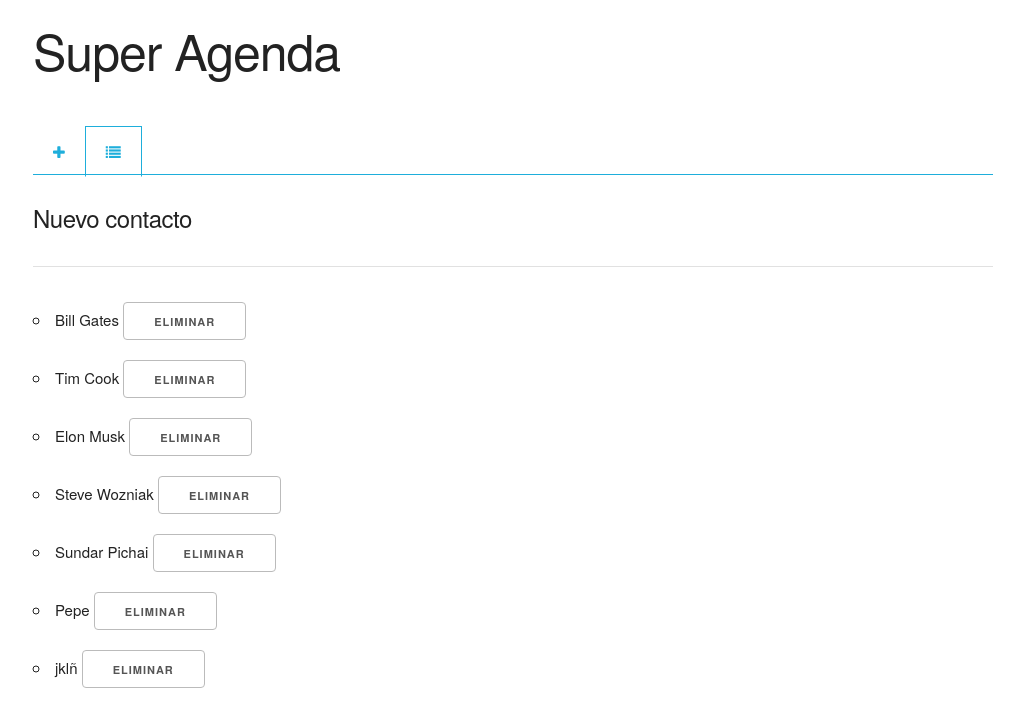
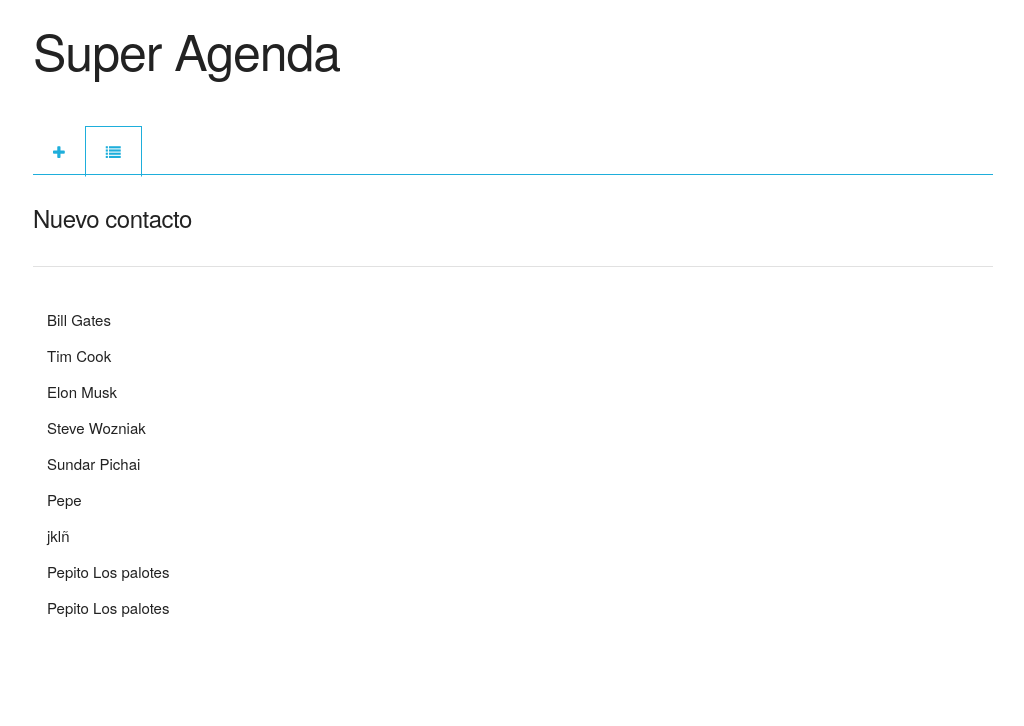
Before and after one commit to jexus6/agenda, an Angular app: page /todos in a window 1280 px wide. Shown: the top 726 px of the page, without its empty margins (127-1151 px from the left). Built offline with nearby package versions, Linux system fonts and the light colour scheme; data requests are answered from the project's data file.

Commit message:
añadido detalles

```diff
--- a/db.json
+++ b/db.json
@@ -42,6 +42,24 @@
       "facebook": "",
       "twitter": "",
       "id": 7
+    },
+    {
+      "nombre": "Pepito",
+      "apellidos": "Los palotes",
+      "telefono": "5555",
+      "email": "sdfsdf@sfs",
+      "facebook": "",
+      "twitter": "",
+      "id": 8
+    },
+    {
+      "nombre": "Pepito",
+      "apellidos": "Los palotes",
+      "telefono": "5555",
+      "email": "sdfsdf@sfs",
+      "facebook": "",
+      "twitter": "",
+      "id": 9
     }
   ]
 }
--- a/src/app/app.module.ts
+++ b/src/app/app.module.ts
@@ -11,6 +11,7 @@
 import { FormularioContactoComponent } from './formulario-contacto/formulario-contacto.component';
 import { NuevoContactoComponent } from './nuevo-contacto/nuevo-contacto.component';
 import { MisContactosComponent } from './mis-contactos/mis-contactos.component';
+import { DetallesContactoComponent } from './detalles-contacto/detalles-contacto.component';
 
 
 @NgModule({
@@ -19,7 +20,8 @@
     ListaContactosComponent,
     FormularioContactoComponent,
     NuevoContactoComponent,
-    MisContactosComponent
+    MisContactosComponent,
+    DetallesContactoComponent
   ],
   //Todos los modulos de los cuales depende nuestra app para funcionar.
   imports: [
--- /dev/null
+++ b/src/app/detalles-contacto/detalles-contacto.component.html
@@ -0,0 +1,14 @@
+<div *ngIf="contacto">
+  <header>
+    <h5>
+      {{contacto.nombre}} {{contacto.apellidos}}
+    </h5>
+    <hr>
+  </header>
+  <div>
+    <span>{{contacto.telefono}} {{contacto.email}}</span>
+  </div>
+  <div>
+    <span>{{contacto.facebook}} {{contacto.twitter}}</span>
+  </div>
+</div>
--- a/src/app/lista-contactos/lista-contactos.component.css
+++ b/src/app/lista-contactos/lista-contactos.component.css
@@ -0,0 +1,13 @@
+ul {
+    list-style: none;
+}
+
+li {
+    padding: 6px 14px;
+    margin: 0;
+}
+
+li:hover{
+    background: lightgray;
+    cursor: pointer;
+}
--- a/src/app/lista-contactos/lista-contactos.component.html
+++ b/src/app/lista-contactos/lista-contactos.component.html
@@ -1,6 +1,5 @@
 <ul>
-  <li *ngFor="let contacto of contactos">{{ contacto.nombre }} {{contacto.apellidos}}
-<button (click)="notificarContactoEliminar(contacto)">Eliminar</button>
-
+  <li *ngFor="let contacto of contactos"
+  (click)="notificarContactoSeleccionado(contacto)">{{ contacto.nombre }} {{contacto.apellidos}}
   </li>
 </ul>
--- a/src/app/lista-contactos/lista-contactos.component.ts
+++ b/src/app/lista-contactos/lista-contactos.component.ts
@@ -8,9 +8,15 @@
 })
 export class ListaContactosComponent {
   @Input() contactos: Contacto[];
-  @Output() botonEliminarPulsado = new EventEmitter<Contacto>();
 
+/*  @Output() botonEliminarPulsado = new EventEmitter<Contacto>();
   notificarContactoEliminar(contacto: Contacto) : void {
     this.botonEliminarPulsado.emit(contacto);
+  }*/
+
+  @Output() contactoSeleccionado = new EventEmitter<Contacto>();
+  notificarContactoSeleccionado(contacto: Contacto): void {
+    this.contactoSeleccionado.emit(contacto);
   }
+
 }
--- a/src/app/mis-contactos/mis-contactos.component.html
+++ b/src/app/mis-contactos/mis-contactos.component.html
@@ -14,7 +14,12 @@
 de esa forma evitamos realizar al suscripción manual
 -->
 
-<div>
-  <app-lista-contactos [contactos]="contactos$ | async" (botonEliminarPulsado)="borrarContacto($event)">
-  </app-lista-contactos>
+<div class="row">
+  <div class="six columns">
+    <app-lista-contactos [contactos]="contactos$ | async" (contactoSeleccionado)="verDetallesContacto($event)">
+    </app-lista-contactos>
+  </div>
+  <div class="six columns">
+    <app-detalles-contacto [contacto]="contactoSeleccionado"></app-detalles-contacto>
+  </div>
 </div>
--- a/src/app/mis-contactos/mis-contactos.component.ts
+++ b/src/app/mis-contactos/mis-contactos.component.ts
@@ -12,6 +12,7 @@
 
   //listaContactos: Contacto[];
   contactos$: Observable<Contacto[]>;
+  contactoSeleccionado: Contacto;
   constructor(private _contactosService: ContactosService) { }
 
   ngOnInit() {
@@ -25,10 +26,15 @@
 
   }
 
+
+  verDetallesContacto(contacto: Contacto): void{
+    this.contactoSeleccionado = contacto;
+  }
+/*
   borrarContacto(contacto: Contacto): void {
     //this._contactosService.eliminarContacto(contacto);
     //this.listaContactos = this._contactosService.obtenerContactos();
 
-  }
+  }*/
 
 }
```
Also changed, not shown: src/app/detalles-contacto/detalles-contacto.component.ts (added, +13 -0 lines), src/app/detalles-contacto/detalles-contacto.component.css (added), 1 other file (tests, documents, lock files or other folders).
